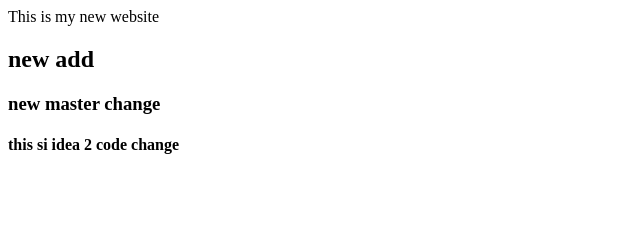
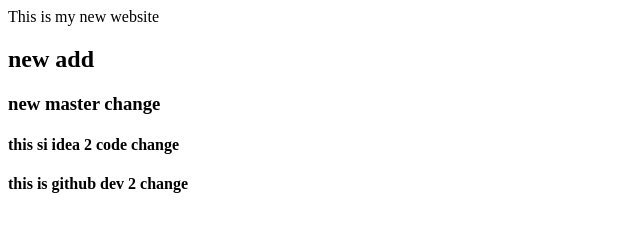
Before and after one commit to dixp02/webrepo, a plain HTML site: page index.html in a window 1280 px wide. Shown: the whole page, without its empty margins (0-640 px from the left). Drawn offline with Linux system fonts and the light colour scheme.

Commit message:
dev 2 change

```diff
--- a/index.html
+++ b/index.html
@@ -2,3 +2,4 @@
 <H2> new add </H2>
 <H3> new master change </H3>
 <H4> this si idea 2 code change</H4>
+<H4> this is github dev 2 change </H6>
```
